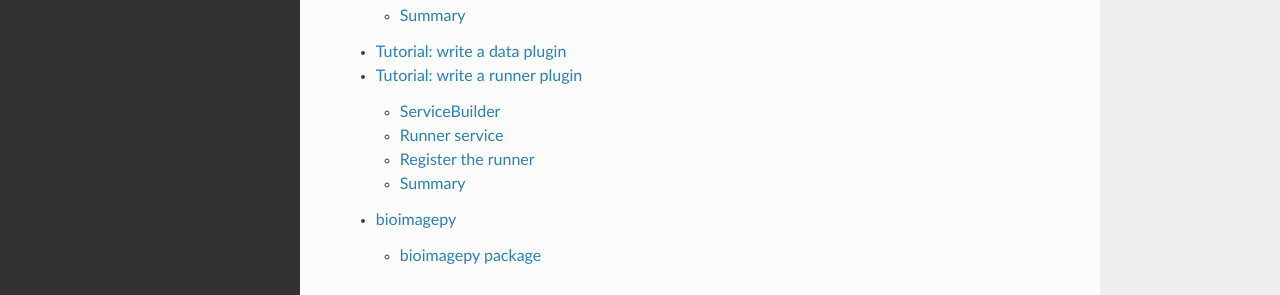
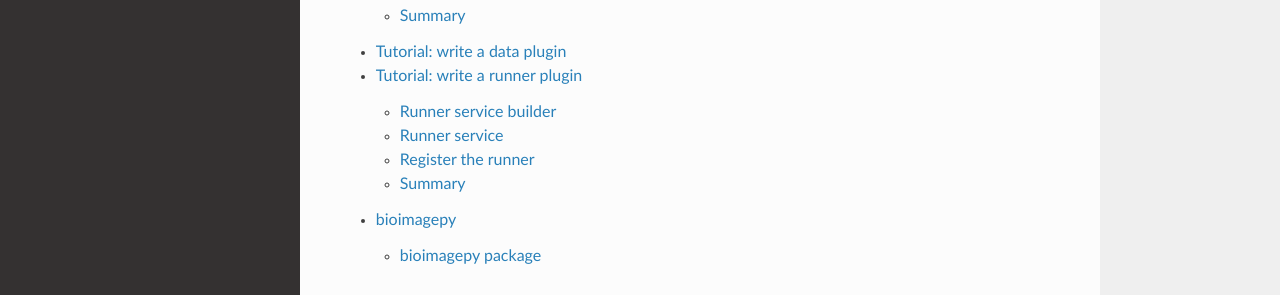
Before and after one commit to bioimageit/bioimageit_core, a Sphinx documentation site: the page built from docs/source/index.rst, in a window 1280 px wide and 1286 px high. Shown: the part 672-967 px from the top of the window. Built offline with Sphinx 7.4.7 and the Read the Docs theme 2.0.0, drawn with Linux system fonts in a browser that asks for light colours.

Commit message:
add runner service tuto

````diff
--- a/docs/source/tutorial_write_a_process_plugin.rst
+++ b/docs/source/tutorial_write_a_process_plugin.rst
@@ -9,18 +9,18 @@
 
 Runners are implemented using the service design pattern. To make it easier to identify the services plugins in the
 python code repository we prefix the python plugin file with ``service_``.
-Thus, to create a new ``Runner`` you need to create a python file at ``bioimagepy/runners/service_yourservicename.py```
+Thus, to create a new ``Runner`` you need to create a python file at ``bioimagepy/runners/service_yourservicename.py``
 
-Then, all the code will be in this single file. A runner service plugin file contains two classes: the ``ServiceBuilder``and
+Then, all the code will be in this single file. A runner service plugin file contains two classes: the ``ServiceBuilder`` and
 the ``RunnerService``
 
-ServiceBuilder
---------------
+Runner service builder
+----------------------
 
 The service builder is a class that allows to instantiate and initialize a single RunnerService. The code bellow shows an
 example of runner service for the ``LocalServiceBuilder``
 
-.. code-bloc:: python
+.. code-block:: python
 
     class LocalRunnerServiceBuilder:
         """Service builder for the runner service"""
@@ -40,12 +40,12 @@
 --------------
 
 The runner service is the class that implements the runner functionalities. The code bellow shows the implementation of
-the ``LocalRunnerService``. As we can see, a runner service has a single method called ``exec``. This method has two inputs: the ``ProcessContainer```
+the ``LocalRunnerService``. As we can see, a runner service has a single method called ``exec``. This method has two inputs: the ``ProcessContainer``
 which is a class that contains all the metadata of the ``Process``, and ``args`` the list of the command line arguments. For the
 example of local runner, we just call the command line arguments with subprocess. Another example of runner service implementation can
 be found at ``bioimagepy/runners/service_singularity.py``
 
-.. code-bloc:: python
+.. code-block:: python
 
     class LocalRunnerService:
         """Service for local runner exec
@@ -76,14 +76,14 @@
 The last step is to register the runner to the **BioImagePy** runner factory. Open the file ``bioimagepy/runners/factory.py``, and add
 a line at the end to register the runner:
 
-.. code-bloc:: python
+.. code-block:: python
 
     runnerServices.register_builder('LOCAL', LocalRunnerServiceBuilder())
 
 In the example above, the string ``'LOCAL'`` is the name of the runner. Then, if we want to use this runner, we need to specify it
 in the config file:
 
-.. code-bloc:: javascript
+.. code-block:: javascript
 
     ...
     "process": {
@@ -93,9 +93,10 @@
 Summary
 -------
 
-To summarize, in order to create a new ``Runner``we need to follow these steps:
+To summarize, in order to create a new ``Runner`` we need to follow these steps:
+
 * create a python file in ``bioimagepy/runner/``
-* implement a ``RunnerServiceBuilder``` class.
+* implement a ``RunnerServiceBuilder`` class.
 * implement a ``RunnerService`` class.
 * register the runner at ``bioimagepy/runners/factory.py``
 * setup the config.json file with the new builder to be able to use it
````
